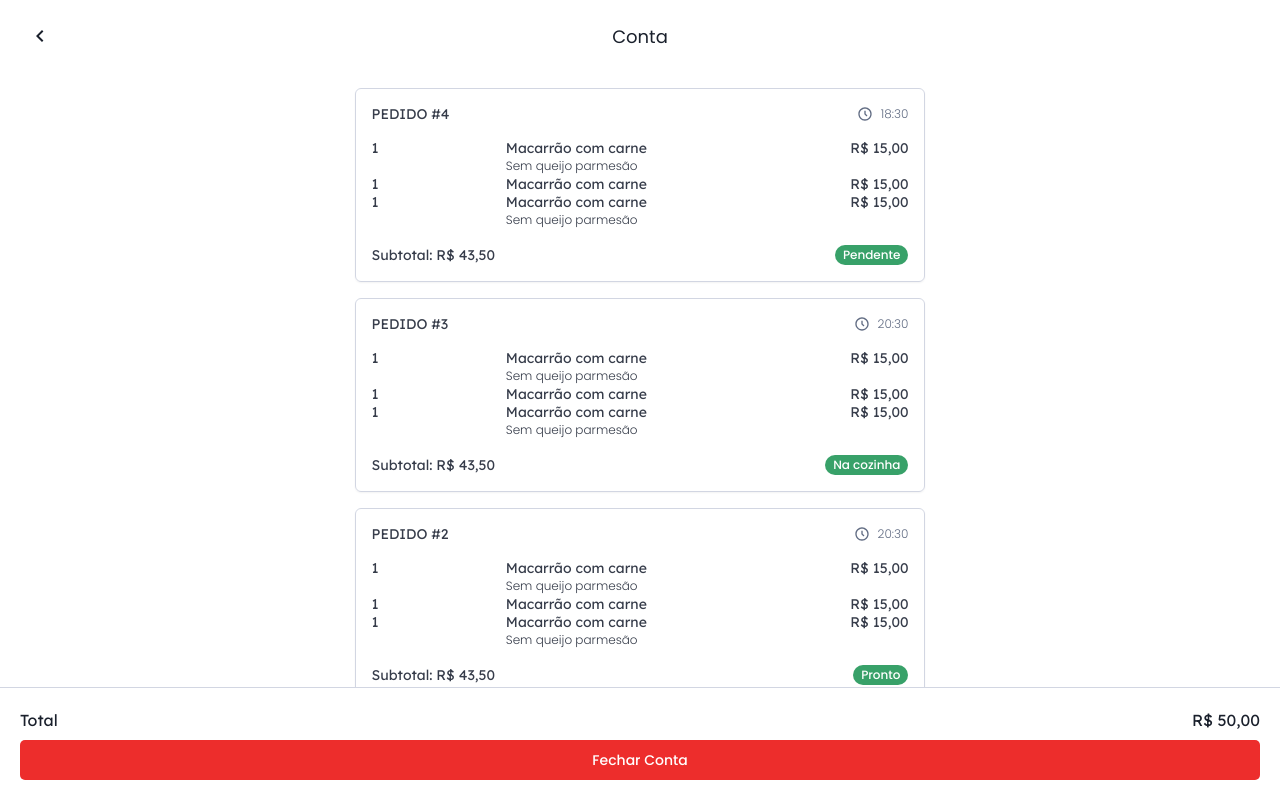
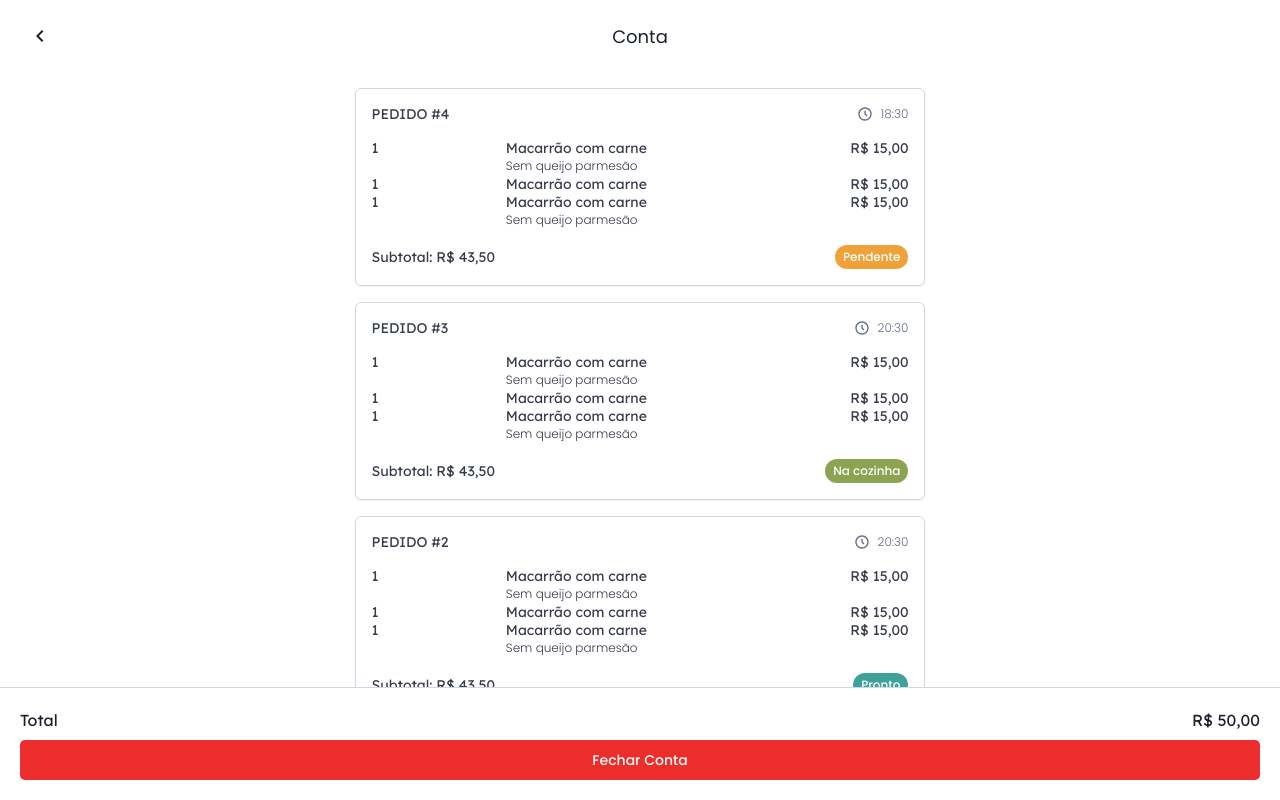
Before and after one commit to penguinsufcg/na-mesa, a Next.js app: page /order in a window 1280 px wide. Built offline with nearby package versions, Linux system fonts and the light colour scheme; no server answers; the database is empty.

Commit message:
Add label system

```diff
--- a/src/components/client/Layout/components/Footer.tsx
+++ b/src/components/client/Layout/components/Footer.tsx
@@ -1,7 +1,7 @@
 import { Button } from '@chakra-ui/button'
 import { Text, VStack, HStack } from '@chakra-ui/layout'
 import react, { FC } from 'react'
-import { formatCurrency } from 'utils/formaters'
+import { formatCurrency } from 'utils/formatters'
 
 export type FooterProps = {
   value: number
--- a/src/pages/order/components/CardBody.tsx
+++ b/src/pages/order/components/CardBody.tsx
@@ -1,6 +1,6 @@
 import { Grid, GridItem, Text } from '@chakra-ui/layout'
 import { FC } from 'react'
-import { formatCurrency } from 'utils/formaters'
+import { formatCurrency } from 'utils/formatters'
 
 export type CardBodyProps = {
   orders: any
@@ -55,7 +55,7 @@ const CardBody: FC<CardBodyProps> = ({ orders }) => {
       fontSize="sm"
       color="secondary.700"
       fontWeight="normal">
-      {orders.map((value, index) => (
+      {orders.map((value: any, index: number) => (
         <OrderItem key={index} order={value} />
       ))}
     </Grid>
--- a/src/pages/order/components/CardFooter.tsx
+++ b/src/pages/order/components/CardFooter.tsx
@@ -1,11 +1,31 @@
 import { HStack, Text } from '@chakra-ui/layout'
 import { Tag, TagLabel } from '@chakra-ui/tag'
 import { FC } from 'react'
-import { formatCurrency } from 'utils/formaters'
+import { formatCurrency } from 'utils/formatters'
 
 export type CardFooterProps = {
   subTotal: number
   status: string
+}
+
+const StatusLabel = ({ status }: { status: string }) => {
+  const getColor: { [key: string]: string } = {
+    Pendente: '#EFA238',
+    'Na cozinha': '#8BA451',
+    Pronto: '#3EA299',
+    Entregue: '#2B2D57',
+  }
+
+  return (
+    <Tag
+      size="md"
+      borderRadius="full"
+      variant="solid"
+      fontSize="xs"
+      backgroundColor={getColor[status]}>
+      <TagLabel>{status}</TagLabel>
+    </Tag>
+  )
 }
 
 const CardFooter: FC<CardFooterProps> = ({ subTotal, status }) => {
@@ -19,9 +39,7 @@ const CardFooter: FC<CardFooterProps> = ({ subTotal, status }) => {
         fontWeight="normal">
         Subtotal: {formatCurrency(subTotal)}
       </Text>
-      <Tag size="sm" borderRadius="full" variant="solid" colorScheme="green">
-        <TagLabel>{status}</TagLabel>
-      </Tag>
+      <StatusLabel status={status} />
     </HStack>
   )
 }
```
Also changed, not shown: src/utils/formatters.ts (renamed from src/utils/formaters.ts).
